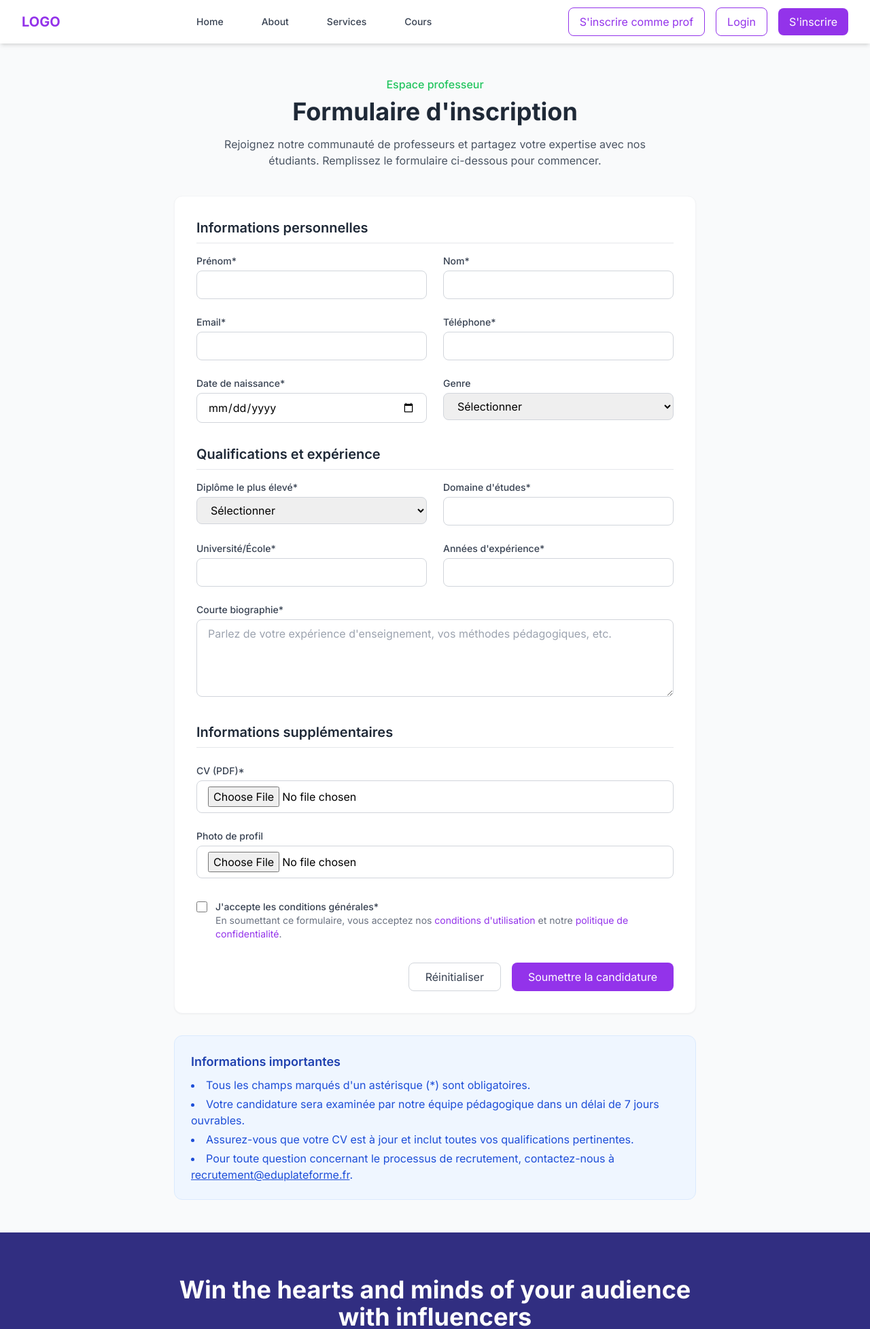
After one commit to kooutar/ProjetFileRouge, a Laravel app: page /inscriptionProf in a window 1280 px wide. The commit adds this page. Shown: the top 1955 px of the page at 68% size. Run offline with Laravel 12, Linux system fonts and the light colour scheme; tables that the repository leaves empty hold one stand-in row (values such as "Sample post"); some libraries are stand-ins or nearby versions.

Commit message:
add form inscription pour prof

```diff
--- a/FileRouge/resources/views/layout/main.blade.php
+++ b/FileRouge/resources/views/layout/main.blade.php
@@ -48,7 +48,7 @@
 
                 <!-- Boutons d'authentification desktop -->
                 <div class="hidden md:flex items-center space-x-4">
-                    <a href="#" class="text-primary border border-primary px-4 py-2 rounded-lg hover:bg-primary hover:text-white transition duration-200">S'inscrire comme prof</a>
+                    <a href="/inscriptionProf" class="text-primary border border-primary px-4 py-2 rounded-lg hover:bg-primary hover:text-white transition duration-200">S'inscrire comme prof</a>
                     <a href="/login" class="text-primary border border-primary px-4 py-2 rounded-lg hover:bg-primary hover:text-white transition duration-200">Login</a>
                     <a href="/inscriptionEtudiant" class="bg-primary text-white px-4 py-2 rounded-lg hover:bg-primaryDark transition duration-200">S'inscrire</a>
                 </div>
@@ -78,7 +78,7 @@
 
                     <a href="/login" class="text-primary border border-primary px-4 py-2 rounded text-center hover:bg-primary hover:text-white transition duration-200">Login</a>
                     <a href="/inscriptionEtudiant" class="bg-primary text-white px-4 py-2 rounded text-center hover:bg-primaryDark transition duration-200">S'inscrire</a>
-                    <a href="#" class="bg-primary text-white px-4 py-2 rounded text-center hover:bg-primaryDark transition duration-200">S'inscrire comme prof</a>
+                    <a href="/inscriptionProf" class="bg-primary text-white px-4 py-2 rounded text-center hover:bg-primaryDark transition duration-200">S'inscrire comme prof</a>
 
                 </div>
             </div>
--- /dev/null
+++ b/FileRouge/resources/views/pages/profPage/inscriptionProf.blade.php
@@ -0,0 +1,162 @@
+@extends('layout.main')
+@section('title', 'Inscription  Professeur')
+@section('content')
+<main class="container mx-auto px-4 py-8 md:py-12">
+    <div class="max-w-3xl mx-auto">
+        <!-- En-tête du formulaire -->
+        <div class="text-center mb-10">
+            <p class="text-green-500 font-medium mb-2">Espace professeur</p>
+            <h1 class="text-3xl md:text-4xl font-bold text-gray-800 mb-4">Formulaire d'inscription</h1>
+            <p class="text-gray-600 max-w-2xl mx-auto">
+                Rejoignez notre communauté de professeurs et partagez votre expertise avec nos étudiants.
+                Remplissez le formulaire ci-dessous pour commencer.
+            </p>
+        </div>
+
+        <!-- Formulaire d'inscription -->
+        <div class="bg-white rounded-xl shadow-sm border border-gray-100 p-6 md:p-8">
+            <form action="#" method="POST">
+                <!-- Informations personnelles -->
+                <div class="mb-8">
+                    <h2 class="text-xl font-semibold text-gray-800 mb-4 pb-2 border-b border-gray-200">
+                        Informations personnelles
+                    </h2>
+                    <div class="grid md:grid-cols-2 gap-6">
+                        <div>
+                            <label for="firstName" class="block text-sm font-medium text-gray-700 mb-1">Prénom*</label>
+                            <input type="text" id="firstName" name="firstName" required
+                                class="w-full px-4 py-2 border border-gray-300 rounded-lg focus:ring-2 focus:ring-purple-600 focus:border-transparent">
+                        </div>
+                        <div>
+                            <label for="lastName" class="block text-sm font-medium text-gray-700 mb-1">Nom*</label>
+                            <input type="text" id="lastName" name="lastName" required
+                                class="w-full px-4 py-2 border border-gray-300 rounded-lg focus:ring-2 focus:ring-purple-600 focus:border-transparent">
+                        </div>
+                        <div>
+                            <label for="email" class="block text-sm font-medium text-gray-700 mb-1">Email*</label>
+                            <input type="email" id="email" name="email" required
+                                class="w-full px-4 py-2 border border-gray-300 rounded-lg focus:ring-2 focus:ring-purple-600 focus:border-transparent">
+                        </div>
+                        <div>
+                            <label for="phone" class="block text-sm font-medium text-gray-700 mb-1">Téléphone*</label>
+                            <input type="tel" id="phone" name="phone" required
+                                class="w-full px-4 py-2 border border-gray-300 rounded-lg focus:ring-2 focus:ring-purple-600 focus:border-transparent">
+                        </div>
+                        <div>
+                            <label for="birthdate" class="block text-sm font-medium text-gray-700 mb-1">Date de naissance*</label>
+                            <input type="date" id="birthdate" name="birthdate" required
+                                class="w-full px-4 py-2 border border-gray-300 rounded-lg focus:ring-2 focus:ring-purple-600 focus:border-transparent">
+                        </div>
+                        <div>
+                            <label for="gender" class="block text-sm font-medium text-gray-700 mb-1">Genre</label>
+                            <select id="gender" name="gender"
+                                class="w-full px-4 py-2 border border-gray-300 rounded-lg focus:ring-2 focus:ring-purple-600 focus:border-transparent">
+                                <option value="">Sélectionner</option>
+                                <option value="male">Homme</option>
+                                <option value="female">Femme</option>
+
+                            </select>
+                        </div>
+                    </div>
+                </div>
+
+                <!-- Qualifications et expérience -->
+                <div class="mb-8">
+                    <h2 class="text-xl font-semibold text-gray-800 mb-4 pb-2 border-b border-gray-200">
+                        Qualifications et expérience
+                    </h2>
+                    <div class="grid md:grid-cols-2 gap-6">
+                        <div>
+                            <label for="highestDegree" class="block text-sm font-medium text-gray-700 mb-1">Diplôme le plus élevé*</label>
+                            <select id="highestDegree" name="highestDegree" required
+                                class="w-full px-4 py-2 border border-gray-300 rounded-lg focus:ring-2 focus:ring-purple-600 focus:border-transparent">
+                                <option value="">Sélectionner</option>
+                                <option value="license">Licence</option>
+                                <option value="master">Master</option>
+                                <option value="doctorate">Doctorat</option>
+                                <option value="other">Autre</option>
+                            </select>
+                        </div>
+                        <div>
+                            <label for="field" class="block text-sm font-medium text-gray-700 mb-1">Domaine d'études*</label>
+                            <input type="text" id="field" name="field" required
+                                class="w-full px-4 py-2 border border-gray-300 rounded-lg focus:ring-2 focus:ring-purple-600 focus:border-transparent">
+                        </div>
+                        <div>
+                            <label for="university" class="block text-sm font-medium text-gray-700 mb-1">Université/École*</label>
+                            <input type="text" id="university" name="university" required
+                                class="w-full px-4 py-2 border border-gray-300 rounded-lg focus:ring-2 focus:ring-purple-600 focus:border-transparent">
+                        </div>
+                        <div>
+                            <label for="yearsExperience" class="block text-sm font-medium text-gray-700 mb-1">Années d'expérience*</label>
+                            <input type="number" id="yearsExperience" name="yearsExperience" min="0" required
+                                class="w-full px-4 py-2 border border-gray-300 rounded-lg focus:ring-2 focus:ring-purple-600 focus:border-transparent">
+                        </div>
+                    </div>
+
+
+                    <div class="mt-6">
+                        <label for="description" class="block text-sm font-medium text-gray-700 mb-1">Courte biographie*</label>
+                        <textarea id="description" name="description" rows="4" required
+                            class="w-full px-4 py-2 border border-gray-300 rounded-lg focus:ring-2 focus:ring-purple-600 focus:border-transparent"
+                            placeholder="Parlez de votre expérience d'enseignement, vos méthodes pédagogiques, etc."></textarea>
+                    </div>
+                </div>
+
+                <!-- Informations supplémentaires -->
+                <div class="mb-8">
+                    <h2 class="text-xl font-semibold text-gray-800 mb-4 pb-2 border-b border-gray-200">
+                        Informations supplémentaires
+                    </h2>
+                    <div class="mt-6">
+                        <label for="resume" class="block text-sm font-medium text-gray-700 mb-1">CV (PDF)*</label>
+                        <input type="file" id="resume" name="resume" accept=".pdf" required
+                            class="w-full px-4 py-2 border border-gray-300 rounded-lg focus:ring-2 focus:ring-purple-600 focus:border-transparent">
+                    </div>
+
+                    <div class="mt-6">
+                        <label for="photo" class="block text-sm font-medium text-gray-700 mb-1">Photo de profil</label>
+                        <input type="file" id="photo" name="photo" accept="image/*"
+                            class="w-full px-4 py-2 border border-gray-300 rounded-lg focus:ring-2 focus:ring-purple-600 focus:border-transparent">
+                    </div>
+                </div>
+
+                <!-- Conditions générales -->
+                <div class="mb-8">
+                    <div class="flex items-start">
+                        <div class="flex items-center h-5">
+                            <input id="terms" name="terms" type="checkbox" required
+                                class="h-4 w-4 text-purple-600 focus:ring-purple-500 border-gray-300 rounded">
+                        </div>
+                        <div class="ml-3 text-sm">
+                            <label for="terms" class="font-medium text-gray-700">J'accepte les conditions générales*</label>
+                            <p class="text-gray-500">En soumettant ce formulaire, vous acceptez nos <a href="#" class="text-purple-600 hover:underline">conditions d'utilisation</a> et notre <a href="#" class="text-purple-600 hover:underline">politique de confidentialité</a>.</p>
+                        </div>
+                    </div>
+                </div>
+
+                <!-- Boutons de soumission -->
+                <div class="flex flex-col sm:flex-row justify-end gap-4">
+                    <button type="reset" class="px-6 py-2 border border-gray-300 rounded-lg text-gray-700 hover:bg-gray-50 transition-colors">
+                        Réinitialiser
+                    </button>
+                    <button type="submit" class="px-6 py-2 bg-purple-600 text-white rounded-lg hover:bg-purple-700 transition-colors">
+                        Soumettre la candidature
+                    </button>
+                </div>
+            </form>
+        </div>
+
+        <!-- Informations supplémentaires -->
+        <div class="mt-8 bg-blue-50 border border-blue-100 rounded-xl p-6">
+            <h3 class="text-lg font-semibold text-blue-800 mb-2">Informations importantes</h3>
+            <ul class="list-disc list-inside text-blue-700 space-y-1">
+                <li>Tous les champs marqués d'un astérisque (*) sont obligatoires.</li>
+                <li>Votre candidature sera examinée par notre équipe pédagogique dans un délai de 7 jours ouvrables.</li>
+                <li>Assurez-vous que votre CV est à jour et inclut toutes vos qualifications pertinentes.</li>
+                <li>Pour toute question concernant le processus de recrutement, contactez-nous à <a href="mailto:recrutement@eduplateforme.fr" class="underline">recrutement@eduplateforme.fr</a>.</li>
+            </ul>
+        </div>
+    </div>
+</main>
+@endSection
--- a/FileRouge/routes/web.php
+++ b/FileRouge/routes/web.php
@@ -16,3 +16,7 @@ Route::get('/inscriptionEtudiant',function(){
 Route::get('/login',function(){
     return view('login');
 });
+
+Route::get('/inscriptionProf',function(){
+    return view('pages.profPage.inscriptionProf');
+});
```
